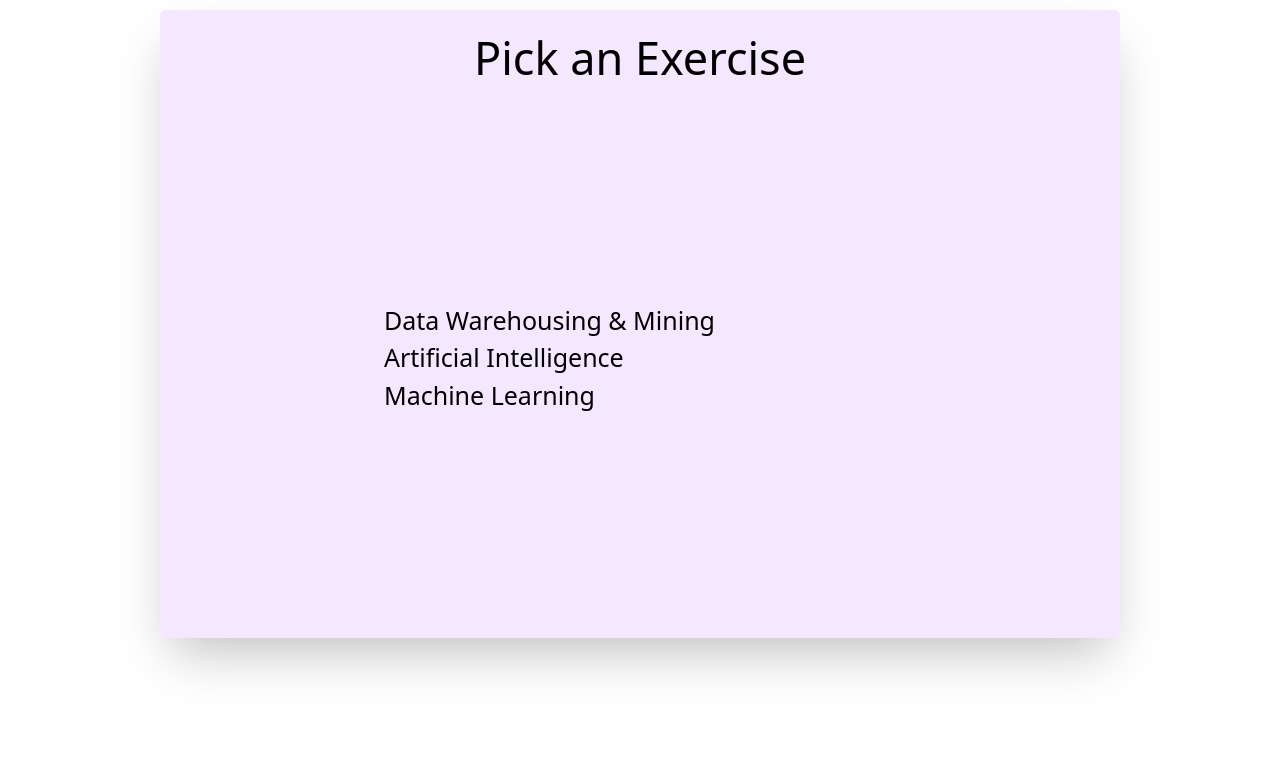
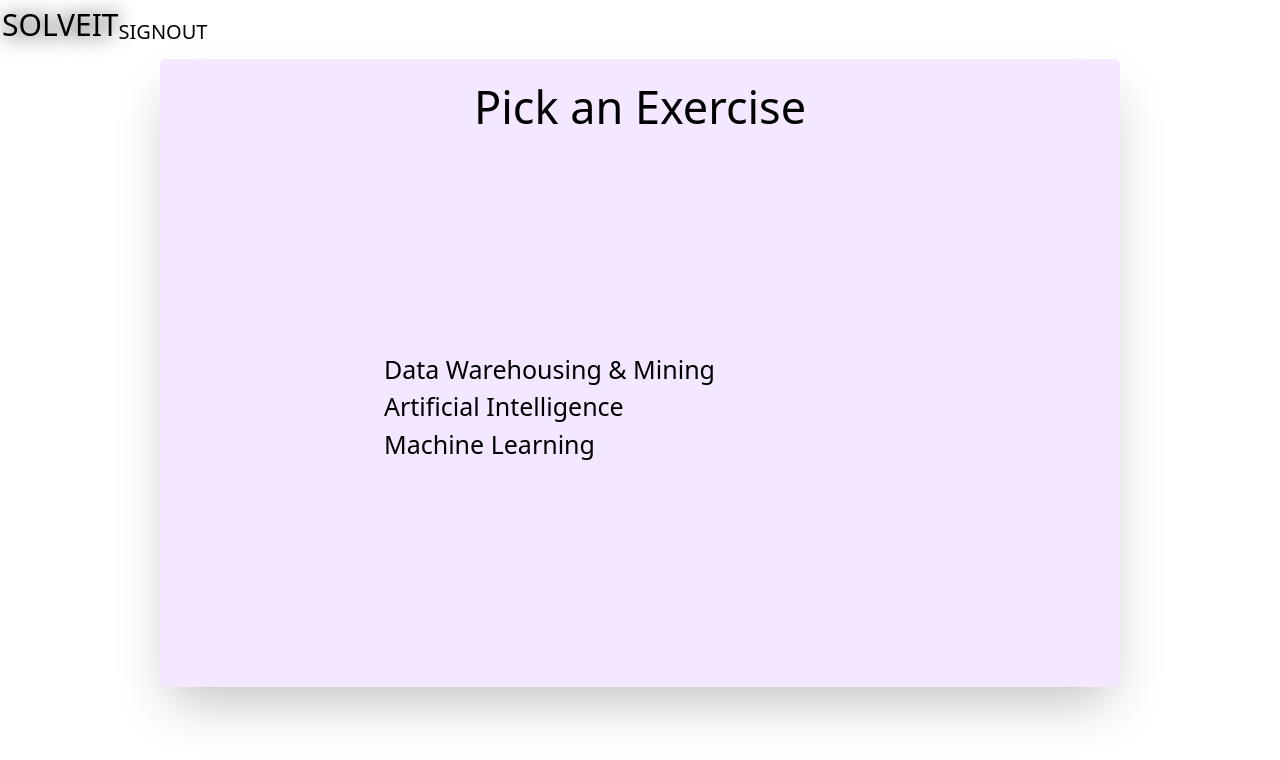
Before and after one commit to dev-9820/mp-quiz, a Next.js app: page /home in a window 1280 px wide. Shown: the top 760 px of the page. Built offline with nearby package versions, Linux system fonts and the light colour scheme.

Commit message:
temp-transfer

```diff
--- a/components/navbar.js
+++ b/components/navbar.js
@@ -1,8 +1,19 @@
-export default function navbar(){
+import NextLink from 'next/link'
+import {
+    Container,
+    Box, Link, Stack, Heading,
+    Flex, Menu, MenuItem, MenuList, MenuButton,
+    IconButton, useColorModeValue
+} from '@chakra-ui/react'
+import { FaHamburger, FaUser } from 'react-icons/fa'
+
+const Navbar = () => {
     return(
-        <div className="navbar">
+        <Container display="flex" p={2} maxW="container.md" wrap="wrap" align="center" justify="space-between">
+        <p type="brand">SOLVEIT</p>
+        <button type="signout">SIGNOUT</button>
+    </Container>
+)
+    }
 
-        </div>
-    )
-
-}
+export default Navbar;
--- a/package.json
+++ b/package.json
@@ -10,10 +10,14 @@
     "lint": "next lint"
   },
   "dependencies": {
+    "@chakra-ui/react": "^2.6.0",
+    "@emotion/react": "^11.10.6",
+    "@emotion/styled": "^11.10.6",
     "@prisma/client": "^4.13.0",
     "auth": "^0.0.9",
     "autoprefixer": "10.4.14",
     "axios": "^1.3.6",
+    "chakra": "^0.0.3",
     "cookie-parser": "^1.4.6",
     "cors": "^2.8.5",
     "eslint": "8.38.0",
@@ -21,6 +25,7 @@
     "express": "^4.18.2",
     "express-session": "^1.17.3",
     "firebase": "^9.20.0",
+    "framer-motion": "^10.12.4",
     "mongoose": "^7.0.5",
     "mysql": "^2.18.1",
     "next": "^13.3.0",
@@ -32,6 +37,7 @@
     "react": "18.2.0",
     "react-dom": "18.2.0",
     "react-icons": "^4.8.0",
+    "react-router-dom": "^6.10.0",
     "tailwindcss": "^3.3.1"
   },
   "devDependencies": {
--- /dev/null
+++ b/pages/comp/InputContol/InputControl.js
@@ -0,0 +1,7 @@
+const InputControl =()=> {
+    return(
+        <div>INPUTCONTROL</div>
+    )
+}
+
+export default InputControl;
--- /dev/null
+++ b/pages/comp/Register.jsx
@@ -0,0 +1,63 @@
+import NextLink from 'next/link'
+import { useState } from 'react'
+import axios from 'axios';
+import { auth } from '../firebase';
+import { createUserWithEmailAndPassword } from 'firebase/auth';
+import { set } from 'mongoose';
+import { Link } from 'react-router-dom';
+
+const Register = () => {
+
+
+const [errorMsg, setErrorMsg] = useState("")
+
+const [email, setEmail] = useState('');
+const [password, setPassword] = useState('');
+
+const handleSubmission = () => {
+
+}
+
+function signUp(e){
+  e.preventDefault();
+  createUserWithEmailAndPassword(auth,email,password)
+  .then((userCredential)=> {
+    console.log((userCredential));
+    alert("ACCOUNT CREATED!")
+  }).catch((error)=> {
+    console.log(error);
+  })
+}
+return(
+<div type="cont" className='login-container'>
+      <title>SolveIT</title>
+      <h1>REGISTER</h1>
+      <form onSubmit={signUp}>
+        <input
+        type='email'
+        placeholder='Email'
+        value={email}
+        onChange={(e) => setEmail(e.target.value)}
+        />
+
+        <input
+        type='password'
+        placeholder='Password'
+        value={password}
+        onChange={(e)=> setPassword(e.target.value)}
+        />
+
+        <button type="submit">Submit</button>
+
+        <b>{errorMsg}</b>
+
+        <NextLink href={"/"}>
+        <button type="register1">Already Registered? Login</button>
+        </NextLink>
+      </form>
+
+        </div>
+)
+}
+
+export default Register;
--- a/pages/firebase.js
+++ b/pages/firebase.js
@@ -1,5 +1,5 @@
 // Import the functions you need from the SDKs you need
-import {initializeApp} from "firebase/app"
+import { initializeApp } from "firebase/app";
 import { getAuth } from "firebase/auth";
 // TODO: Add SDKs for Firebase products that you want to use
 // https://firebase.google.com/docs/web/setup#available-libraries
@@ -13,7 +13,6 @@ const firebaseConfig = {
   messagingSenderId: "494605839200",
   appId: "1:494605839200:web:6b7aeeb8c59ba1f1ad8c05"
 };
-
 // Initialize Firebase
 const app = initializeApp(firebaseConfig);
 export const auth = getAuth(app);
--- a/pages/home.js
+++ b/pages/home.js
@@ -3,6 +3,7 @@ import { useState } from "react";
 import { FaArrowLeft } from "react-icons/fa";
 import Question from "../components/Question/home";
 import ExerciseList from "../components/ExerciseList/home";
+import Navbar from "../components/navbar";
 
 export function getServerSideProps() {
     const exercises = [
@@ -119,6 +120,7 @@ export default function Home({ exercises }) {
                 <title>SolveIT</title>
                 <meta name="description" content="Quiz app in next js" />
             </Head>
+            <Navbar/>
             <div className="w-3/4 m-auto mt-[10px] bg-purple-100 p-56 rounded-md shadow-2xl">
                 <main className="">
                     {!isExerciseShown ? (
--- a/pages/index.js
+++ b/pages/index.js
@@ -11,8 +11,6 @@ const login= ()=> {
 
   return (
     <Login/>
-
-
   )
 }
 
--- a/pages/register.js
+++ b/pages/register.js
@@ -4,56 +4,13 @@ import axios from 'axios';
 import { auth } from './firebase';
 import { createUserWithEmailAndPassword } from 'firebase/auth';
 import { set } from 'mongoose';
+import Register from './comp/Register';
 
 
-const Register=()=>{
-
-  const [email, setEmail] = useState('');
-  const [password, setPassword] = useState('');
-
-
-  function signUp(e){
-    e.preventDefault();
-    createUserWithEmailAndPassword(auth,email,password)
-    .then((userCredential)=> {
-      console.log((userCredential));
-    }).catch((error)=> {
-      console.log(error);
-    })
-
-    alert("ACCOUNT CREATED!!")
-
-  }
-
-
+const register=()=>{
     return(
-        <div type="cont" className='login-container'>
-      <title>SolveIT</title>
-      <h1>REGISTER</h1>
-      <form onSubmit={signUp}>
-        <input
-        type='email'
-        placeholder='Email'
-        value={email}
-        onChange={(e) => setEmail(e.target.value)}
-        />
-
-        <input
-        type='password'
-        placeholder='Password'
-        value={password}
-        onChange={(e)=> setPassword(e.target.value)}
-        />
-        <NextLink href={"/"}>
-        <button type="submit">Submit</button>
-        </NextLink>
-        <NextLink href={"/"}>
-        <button type="register1">Already Registered? Login</button>
-        </NextLink>
-      </form>
-
-        </div>
+        <Register/>
     )
 }
 
-export default Register;
+export default register;
--- a/styles/globals.css
+++ b/styles/globals.css
@@ -2,9 +2,24 @@
 @tailwind components;
 @tailwind utilities;
 
+
+
+button[type="signout"]{
+	font-size: 20px;
+	align-self:flex-end;
+}
+p[type="brand"]{
+	text-align: left;
+	font-size: 30px;
+	width: fit-content;
+	text-shadow: 1px 1px 20px black;
+}
+
 .login-container[type="cont"]{
 	margin-top: 100px;
 }
+
+
 .login-container {
 
 	margin: auto;
@@ -14,6 +29,12 @@
 	border-radius: 10px;
 	box-shadow: 2px 1px 7px #000000;
 }
+.navbar{
+	padding-right: 12%;
+	margin:10px;
+	padding-left: 12%;
+}
+
 
 h1 {
   font-family: fantasy;
```
Also changed, not shown: layout/Main.js (added), 1 other file (tests, documents, lock files or other folders).
